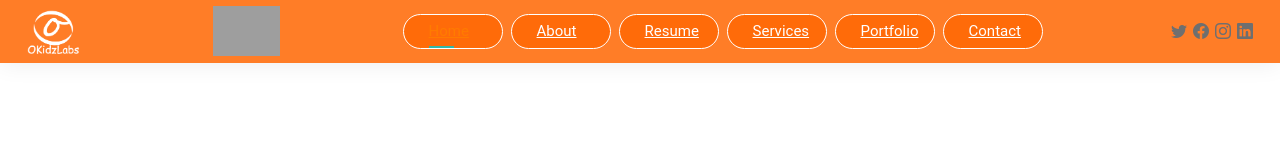
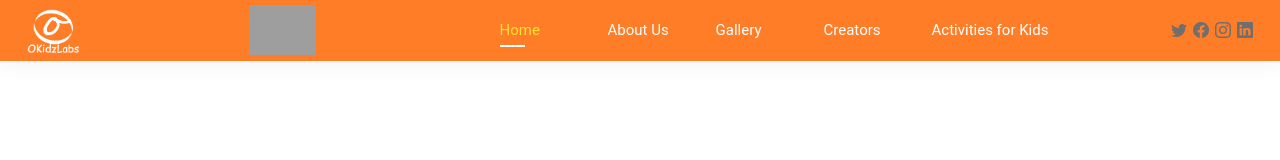
Before and after one commit to Lord-Aman/Workspace, a React app in the folder OKL/oklwebapp/: page / in a window 1280 px wide. Built offline with nearby package versions, Linux system fonts and the light colour scheme; grey boxes are pictures that could not be loaded.

Commit message:
Update OKL

```diff
--- a/OKL/oklwebapp/src/components/Navbar/Navbar.css
+++ b/OKL/oklwebapp/src/components/Navbar/Navbar.css
@@ -65,9 +65,8 @@
   padding: 5px;
   margin: 4px;
   width: 100px;
-  background-color: rgba(255, 102, 0, 0.781);
+  background-color: inherit;
   border-radius: 20px;
-  border: 0.1px solid #fff;
 }
 
 .navbar li a {
@@ -78,7 +77,11 @@
 .navbar .active,
 .navbar .active:focus,
 .navbar li:hover > a {
-  color: rgb(255, 123, 0);
+  color: rgb(0, 0, 0);
+}
+
+.navbar .active {
+  color: rgb(255, 225, 52);
 }
 
 .navbar a,
@@ -93,6 +96,7 @@
   white-space: nowrap;
   transition: 0.3s;
   position: relative;
+  text-decoration: none;
 }
 .navbar a i,
 .navbar a:focus i {
@@ -107,7 +111,7 @@
   height: 2px;
   bottom: -5px;
   left: 0;
-  background-color: #34b7a7;
+  background-color: #fff;
   visibility: hidden;
   width: 0px;
   transition: all 0.3s ease-in-out 0s;
@@ -155,7 +159,7 @@
 .navbar .dropdown ul a:hover,
 .navbar .dropdown ul .active:hover,
 .navbar .dropdown ul li:hover > a {
-  color: #34b7a7;
+  color: rgb(255, 225, 52);
 }
 .navbar .dropdown:hover > ul {
   opacity: 1;
@@ -244,7 +248,7 @@
 .navbar-mobile a:hover,
 .navbar-mobile .active,
 .navbar-mobile li:hover > a {
-  color: #34b7a7;
+  color: rgb(255, 225, 52);
 }
 .navbar-mobile .getstarted,
 .navbar-mobile .getstarted:focus {
@@ -273,7 +277,7 @@
 .navbar-mobile .dropdown ul a:hover,
 .navbar-mobile .dropdown ul .active:hover,
 .navbar-mobile .dropdown ul li:hover > a {
-  color: #34b7a7;
+  color: rgb(255, 225, 52);
 }
 .navbar-mobile .dropdown > .dropdown-active {
   display: block;
--- a/OKL/oklwebapp/src/components/Navbar/Navbar.js
+++ b/OKL/oklwebapp/src/components/Navbar/Navbar.js
@@ -23,19 +23,16 @@
               </a>
             </li>
             <li>
-              <a href="about.html">About</a>
+              <a href="#">About Us</a>
             </li>
             <li>
-              <a href="resume.html">Resume</a>
+              <a href="#">Gallery</a>
             </li>
             <li>
-              <a href="services.html">Services</a>
+              <a href="#">Creators</a>
             </li>
             <li>
-              <a href="portfolio.html">Portfolio</a>
-            </li>
-            <li>
-              <a href="contact.html">Contact</a>
+              <a href="#">Activities for Kids</a>
             </li>
           </ul>
           <i class="bi bi-list mobile-nav-toggle"></i>
```
